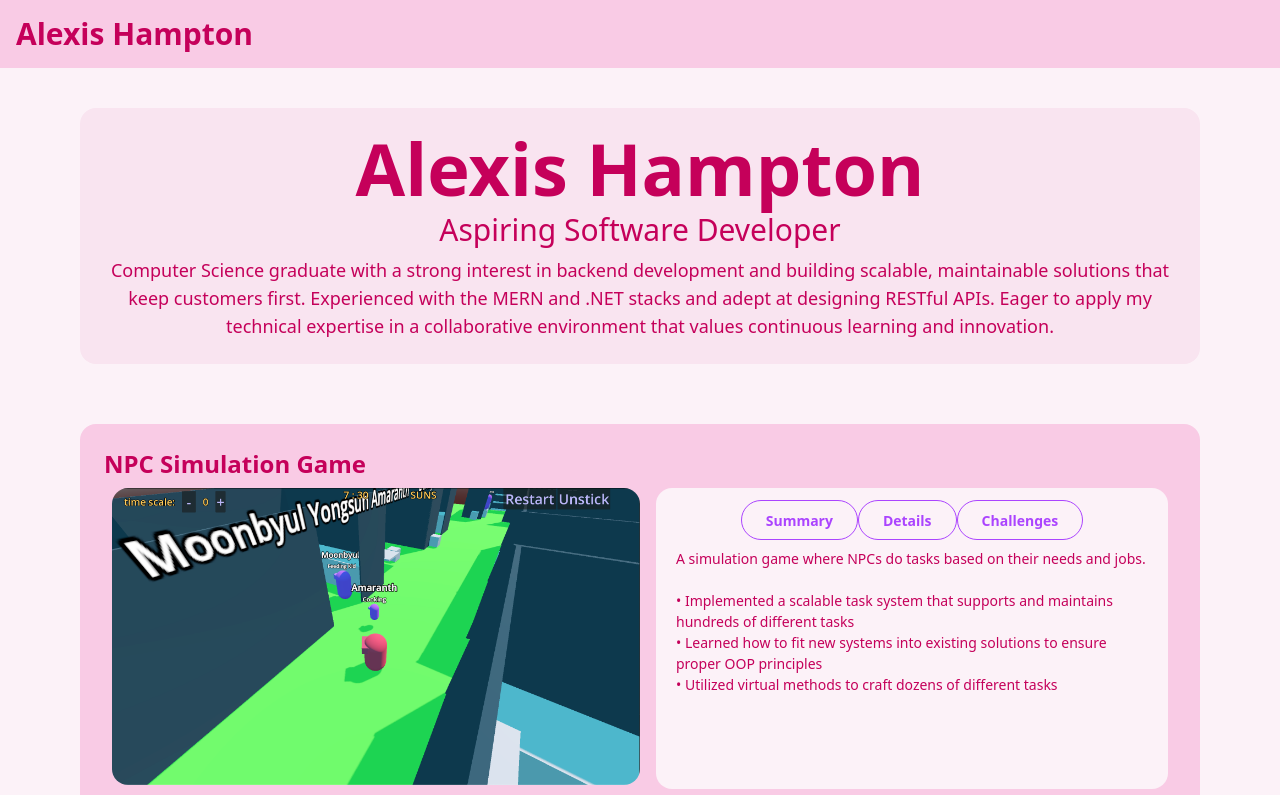
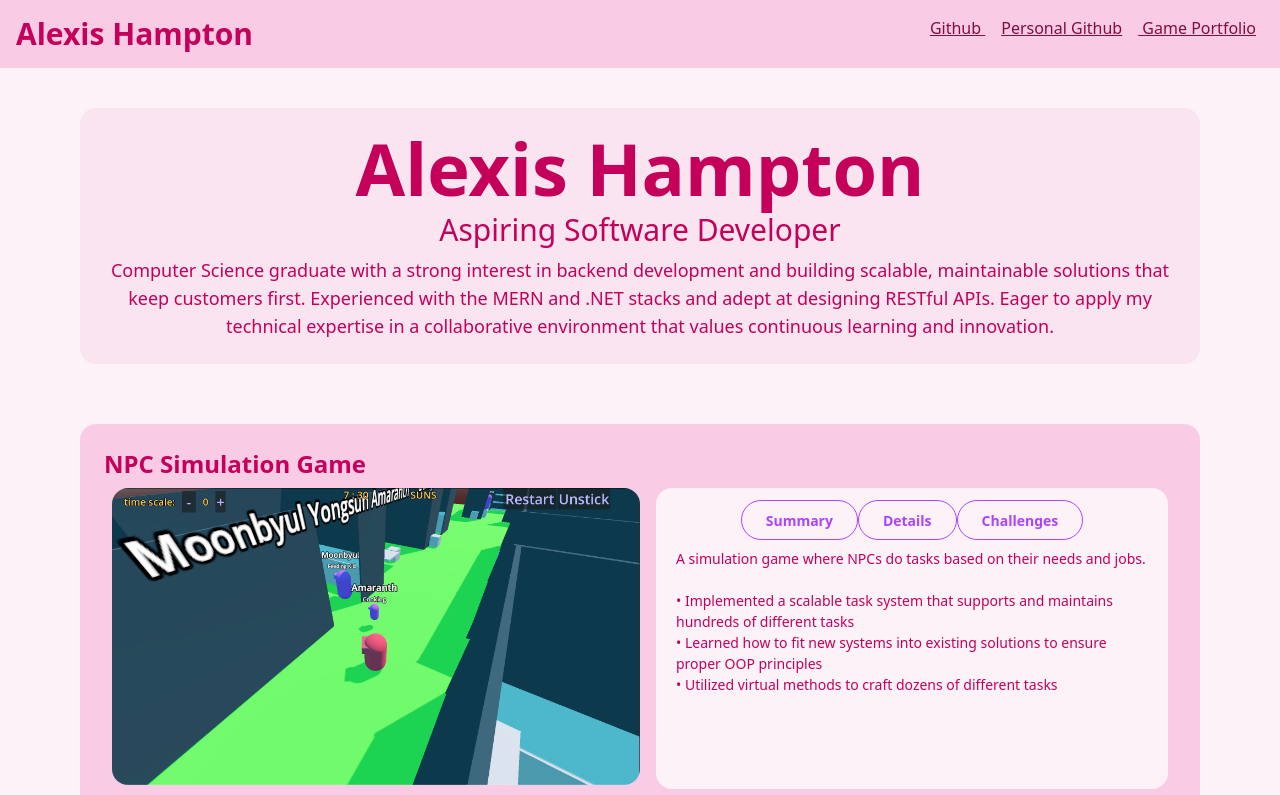
Before and after one commit to AlexisHampton/Portfolio, a React (Vite) app in the folder frontend/: page / in a window 1280 px wide. Shown: the top 795 px of the page. Built offline with nearby package versions, Linux system fonts and the light colour scheme.

Commit message:
Added important links

```diff
--- a/frontend/src/Components/Navbar.jsx
+++ b/frontend/src/Components/Navbar.jsx
@@ -3,12 +3,12 @@ import { Link } from 'react-router'
 
 const Navbar = () => {
     return (
-        <div className='bg-base-300 mx-auto p-4 w-screen'>
+        <div className='bg-base-300  mx-auto p-4  flex justify-between'>
+            <Link to="/" className='card-title text-3xl '> Alexis Hampton</Link>
             <div>
-                <Link to="/" className='card-title text-3xl '> Alexis Hampton</Link>
-            </div>
-            <div>
-                <h4></h4>
+                <a className='link link-neutral mx-2' href="https://github.com/AlexisHampton" target='blank'> Github </a>
+                <a className='link link-neutral mx-2' href="https://github.com/xXClawtheWolfXx" target='blank'> Personal Github</a>
+                <a className='link link-neutral mx-2' href="https://severedstars.itch.io/" target='blank'> Game Portfolio</a>
             </div>
         </div>
     )
```
